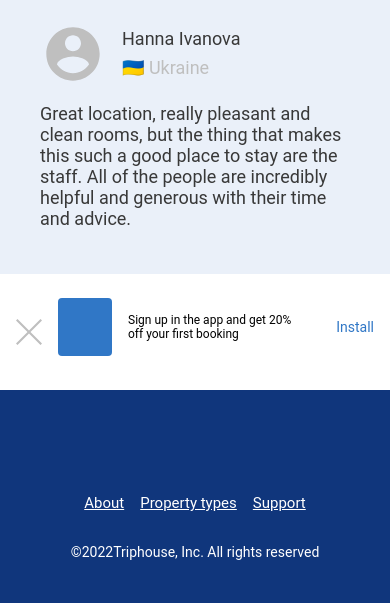
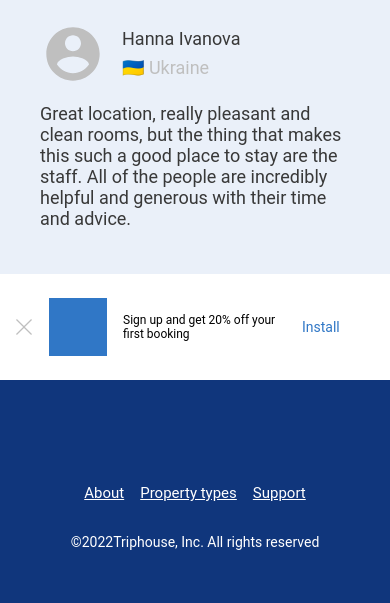
Before and after one commit to PetrovaMaria/if-html, a website: page index.html in a window 390 px wide. Shown: the part 2276-2879 px from the top of the page. Drawn offline with Linux system fonts and the light colour scheme.

Commit message:
edited sign up

```diff
--- a/index.html
+++ b/index.html
@@ -294,11 +294,19 @@
         </div>
       </div>
     </section>
+    <div class="sign-up-guests-reviews">
       <section class="sign-up">
         <div class="container container__properties">
           <div class="sign-up-block">
             <img class="close" src="./images/Vector.svg" alt="close" />
             <div class="sign-up-account">
+              <svg
+                      viewBox="0 0 205 40"
+                      class="sign-up__logo-mv"
+                      xmlns="http://www.w3.org/2000/svg"
+              >
+                <use href="./images/sprite-svg.svg/#left" />
+              </svg>
               <img class="user-logo" src="./images/user.svg" alt="user" />
               <div class="text-sign-up">
                 <p class="title-sign-up">
@@ -306,6 +314,7 @@
                 </p>
                 <button class="sign-up-button">Sign up</button>
               </div>
+              <p class="install">Install</p>
             </div>
           </div>
         </div>
@@ -443,26 +452,7 @@
           </div>
         </div>
       </section>
-    <section class="sign-up-mv">
-      <div class="container container__properties">
-        <div class="sign-up-block-mv">
-          <img class="close-mv" src="./images/Vector.svg" alt="close" />
-          <div class="sign-up-title-block-mv">
-            <svg
-              viewBox="0 0 205 40"
-              class="sign-up-mv__logo"
-              xmlns="http://www.w3.org/2000/svg"
-            >
-              <use href="./images/sprite-svg.svg/#left" />
-            </svg>
     </div>
-          <h2 class="title-sign-up-mv col-sm-3">
-            Sign up in the app and get 20% off your first booking
-          </h2>
-          <p class="install">Install</p>
-        </div>
-      </div>
-    </section>
     <footer class="col-lg-12 footer">
       <div class="container container__properties-footer">
         <svg
--- a/style/styles.css
+++ b/style/styles.css
@@ -245,10 +245,6 @@
 
 .info-block__adult {
   border-left: 3px solid #f5bd41;
-}
-
-.sign-up-mv {
-  display: none;
 }
 
 .sign-up {
@@ -677,6 +673,19 @@
   display: flex;
 }
 
+.sign-up-guests-reviews{
+  display: flex;
+  flex-direction: column;
+}
+
+.sign-up__logo-mv{
+  display: none;
+}
+
+.install{
+  display: none;
+}
+
 @media (max-width: 768px) {
   .col-sm-1 {
     width: 16.66%;
@@ -1053,15 +1062,22 @@
     margin: 0 auto;
   }
 
-  .close-mv {
+  .close {
     padding: 21px 16px 45px;
+    width: 16px;
+    height: 16px;
+    left: 0;
   }
 
-  .sign-up-block-mv {
-    display: flex;
+  .sign-up-account {
+    margin: 0 auto;
   }
 
-  .sign-up-title-block-mv {
+  .sign-up-block {
+    background-color: #fff;
+  }
+
+  .sign-up-title-block {
     width: 58px;
     height: 58px;
     background-color: #3077c6;
@@ -1071,33 +1087,44 @@
     justify-content: center;
   }
 
-  .sign-up-mv {
+  .sign-up {
     display: block;
+    order: 1;
   }
 
-  .sign-up {
-    display: none;
+  .sign-up__logo-mv {
+    display: inline-block;
+    margin-top: 24px;
+    margin-left: 49px;
+    background-color: #3077C6;
+    fill: #ffffff;
+    width: 58px;
+    height: 58px;
   }
 
-  .sign-up-mv__logo {
-    fill: #ffffff;
-    width: 54px;
-    height: 11px;
+  .text-sign-up{
+    padding: 0;
+    width: 50%;
   }
 
   .container__properties {
     padding-bottom: 0;
   }
 
-  .title-sign-up-mv {
+  .title-sign-up {
     font-size: 12px;
-    padding: 15px 16px 0;
+    padding: 39px 16px;
+  }
+
+  .user-logo {
+    display: none;
   }
 
   .install {
+    display: inline;
     font-size: 14px;
     color: #3077c6;
-    padding: 21px 16px 45px;
+    padding: 45px 16px 45px 0;
   }
 
   .guests-reviews {
@@ -1108,4 +1135,9 @@
   .third__guest-reviews-block {
     display: none;
   }
+
+  .sign-up-button {
+    display: none;
+  }
+
 }
```
Lines whose indentation alone changed are shown as unchanged.
